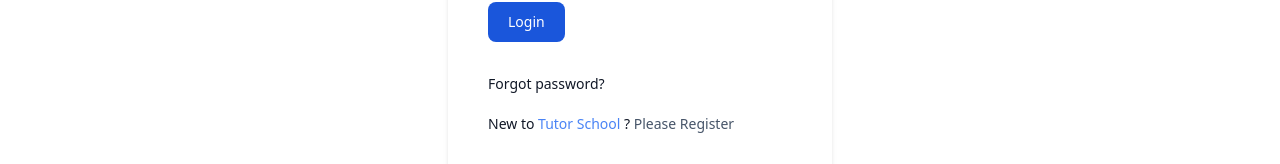
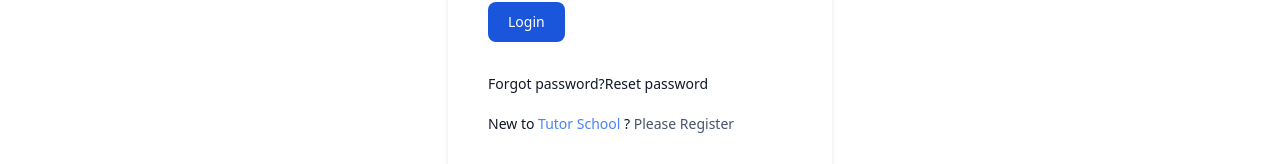
Before and after one commit to Aninditaroy/tutor-school, a React (Create React App) app: page /login in a window 1280 px wide. Shown: the part 370-534 px from the top of the page. Built offline with nearby package versions, Linux system fonts and the light colour scheme; no server answers.

Commit message:
reset password added

```diff
--- a/src/Pages/Checkout/Checkout.js
+++ b/src/Pages/Checkout/Checkout.js
@@ -1,6 +1,6 @@
 import React from 'react';
 import './Checkout.css';
-import { useParams, useNavigate, Link } from 'react-router-dom';
+import { useParams,  Link } from 'react-router-dom';
 import swal from 'sweetalert';
 const Checkout = () => {
     const { serviceId } = useParams();
--- a/src/Pages/Login/Login/Login.js
+++ b/src/Pages/Login/Login/Login.js
@@ -2,8 +2,9 @@ import React, { useRef } from 'react';
 import { Link, useLocation, useNavigate } from 'react-router-dom';
 import auth from '../../../firebase.init';
 import './Login.css';
-import { useSignInWithEmailAndPassword } from 'react-firebase-hooks/auth';
+import { useSignInWithEmailAndPassword, useSendPasswordResetEmail } from 'react-firebase-hooks/auth';
 import { ToastContainer, toast } from 'react-toastify';
+import 'react-toastify/dist/ReactToastify.css';
 import SocialLoginRegister from '../SocialLoginRegister/SocialLoginRegister';
 const Login = () => {
     const emailRef = useRef('');
@@ -11,13 +12,13 @@ const Login = () => {
     const navigate = useNavigate();
     const location = useLocation();
     const from = location.state?.from?.pathname || '/';
-
     const [
         signInWithEmailAndPassword,
         user,
         loading,
         error,
     ] = useSignInWithEmailAndPassword(auth);
+    const [sendPasswordResetEmail, passwordSending, passwordError] = useSendPasswordResetEmail(auth);
     if (user) {
         navigate(from, { replace: true });
     }
@@ -26,6 +27,16 @@ const Login = () => {
         const email = emailRef.current.value;
         const password = passwordRef.current.value;
         signInWithEmailAndPassword(email, password);
+    }
+    const resetPassword = async() =>{
+        const email = emailRef.current.value;
+        if(email){
+            await sendPasswordResetEmail(email);
+            toast('Send email');
+        }
+        else{
+            toast('Please enter your email address')
+        }
     }
     const navigateRegister = event => {
         navigate('/register');
@@ -44,14 +55,15 @@ const Login = () => {
                             <input type="password" ref={passwordRef} className="bg-gray-50 border border-gray-300 text-gray-900 text-sm rounded-lg focus:ring-blue-500 focus:border-blue-500 block w-full p-2.5 " required />
                         </div>
                         <button  type='submit' className="text-white bg-blue-700 font-medium rounded-lg text-sm px-5 py-2.5 text-center mb-3">Login</button>
+                        <p className="text-sm font-medium text-gray-900 text-start  mr-5 my-5">Forgot password?
+                        <button className='text-sm font-medium text-gray-900  hover:underline text-start' onClick={resetPassword}>Reset password</button>
+                    </p>
                     </form>
-                    <p className="text-sm font-medium text-gray-900  hover:underline text-start login-label mr-5 my-5">
-                        Forgot password?
-                    </p>
                     <p className='text-sm font-medium text-gray-900 '>New to <span className='text-blue-600/80'>Tutor School</span> ? <Link to="/register" className='text-secondary pe-auto hover:underline text-slate-600/100' onClick={navigateRegister}>Please Register</Link></p>
                 </div>
             </div>
             <SocialLoginRegister />
+            <ToastContainer/>
         </>
     );
 };
--- a/src/Pages/Login/Register/Register.js
+++ b/src/Pages/Login/Register/Register.js
@@ -1,9 +1,8 @@
 import React, { useState } from 'react';
-import { useCreateUserWithEmailAndPassword } from 'react-firebase-hooks/auth';
+import { useCreateUserWithEmailAndPassword} from 'react-firebase-hooks/auth';
 import { Link, useNavigate } from 'react-router-dom';
 import swal from 'sweetalert';
 import auth from '../../../firebase.init';
-import Footer from '../../Shared/Footer/Footer';
 import SocialLoginRegister from '../SocialLoginRegister/SocialLoginRegister';
 import './Register.css';
 const Register = () => {
@@ -17,7 +16,6 @@ const Register = () => {
         loading,
         error,
     ] = useCreateUserWithEmailAndPassword(auth);
-
     const registerAlert = () => {
         return swal({
             title: "Good job!",
@@ -31,7 +29,10 @@ const Register = () => {
         const email = event.target.email.value;
         const password = event.target.password.value;
         const confirmPassword = event.target.confirmPassword.value;
-        if (password !== confirmPassword) {
+        if (password.value.length >=6 && confirmPassword.value.length >=6) {
+            return swal("Error!", "Passwords must be in 6 characters or longer!", "error");
+        }
+        else if (password !== confirmPassword) {
             return swal("Error!", "Passwords did't match!", "error");
         }
         await createUserWithEmailAndPassword(email, password);
```
